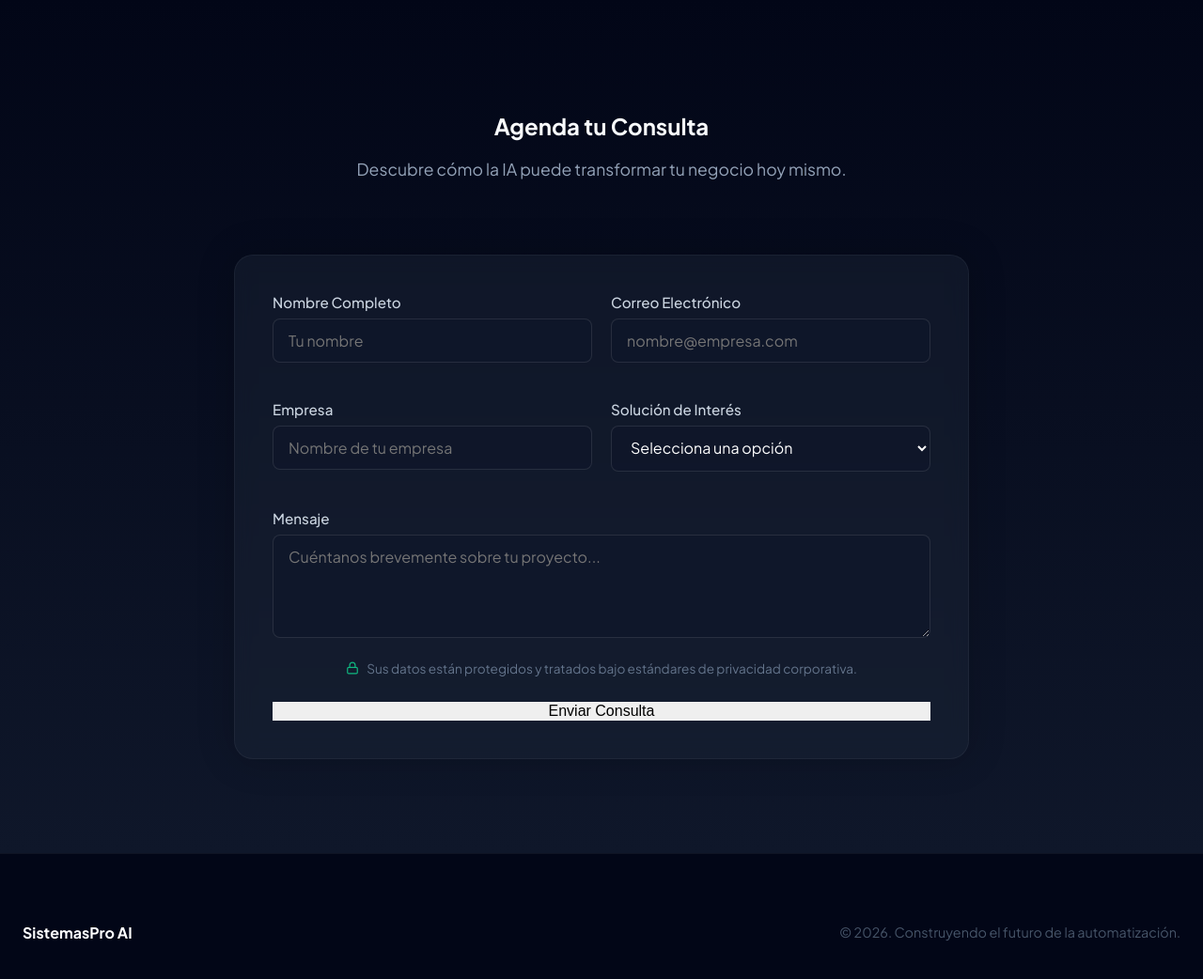
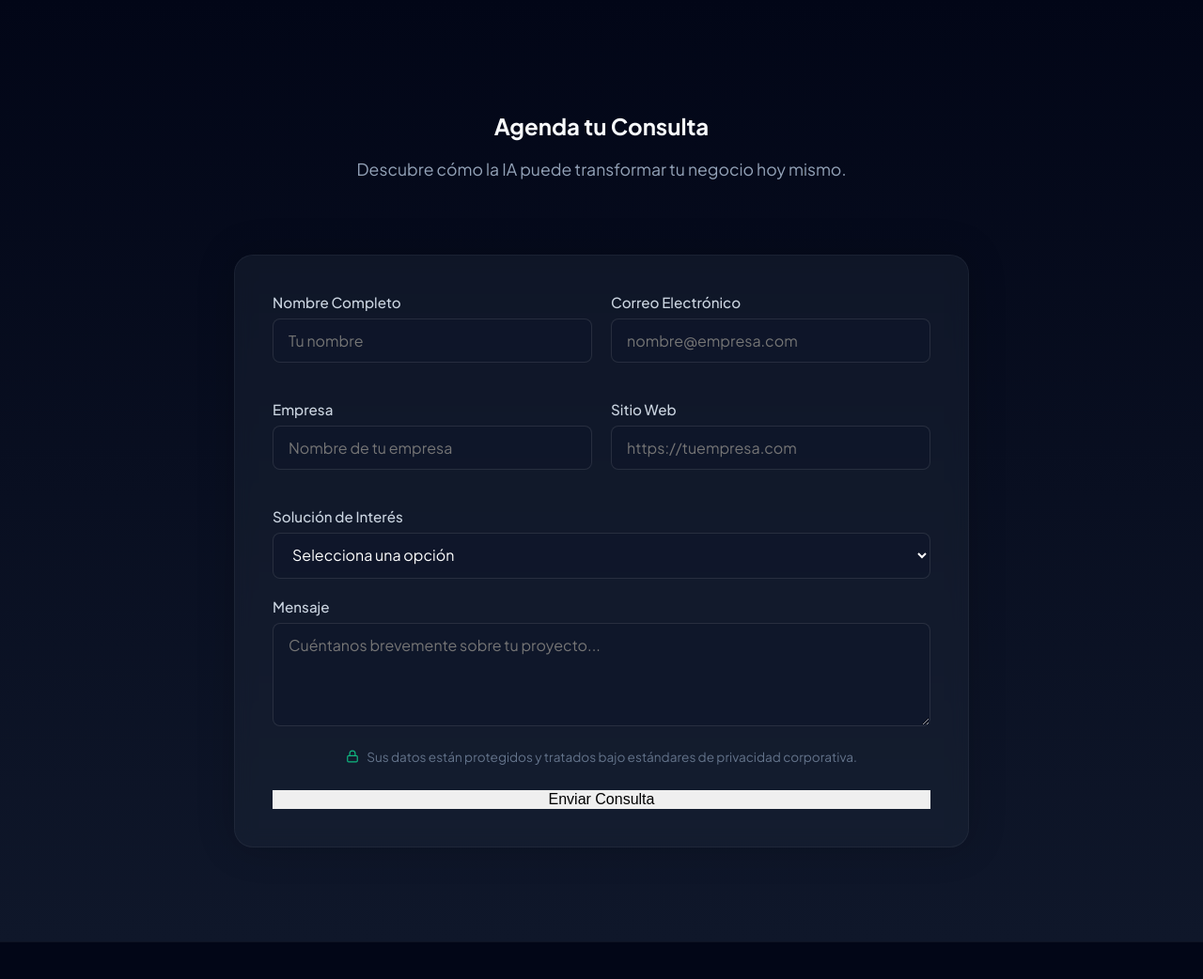
Before and after one commit to JhonPa007/sistemaspro, a Flask app: page / in a window 1280 px wide. Shown: the part 2852-3894 px from the top of the page at 94% size. Before the commit the page ends 3853 px from the top, so only its background shows below. Run offline with Flask 3, Linux system fonts and the light colour scheme.

Commit message:
feat: añade la página de aterrizaje (landing page) y soporte para el campo 'Sitio Web' en el formulario de contacto.

```diff
--- a/app.py
+++ b/app.py
@@ -104,6 +104,7 @@ def enviar_consulta():
     nombre = data.get('nombre')
     email = data.get('email')
     empresa = data.get('empresa')
+    url_sitio = data.get('url_sitio', 'No especificado')
     solucion = data.get('solucion')
     mensaje = data.get('mensaje')
 
@@ -120,6 +121,7 @@ Nuevo contacto desde la web:
 
 Nombre: {nombre}
 Empresa: {empresa}
+Sitio Web: {url_sitio}
 Email: {email}
 Solución de Interés: {solucion}
 
--- a/templates/landing.html
+++ b/templates/landing.html
@@ -243,6 +243,12 @@
                             <input type="text" id="empresa" name="empresa" required placeholder="Nombre de tu empresa">
                         </div>
                         <div class="form-group">
+                            <label for="url_sitio">Sitio Web</label>
+                            <input type="url" id="url_sitio" name="url_sitio" placeholder="https://tuempresa.com">
+                        </div>
+                    </div>
+
+                    <div class="form-group">
                         <label for="solucion">Solución de Interés</label>
                         <select id="solucion" name="solucion" required>
                             <option value="" disabled selected>Selecciona una opción</option>
@@ -251,7 +257,6 @@
                             <option value="GoHighLevel">GoHighLevel (CRM & Ventas)</option>
                             <option value="Consultoría General">Consultoría General</option>
                         </select>
-                        </div>
                     </div>
 
                     <div class="form-group">
@@ -296,6 +301,7 @@
                 nombre: document.getElementById('nombre').value,
                 email: document.getElementById('email').value,
                 empresa: document.getElementById('empresa').value,
+                url_sitio: document.getElementById('url_sitio').value,
                 solucion: document.getElementById('solucion').value,
                 mensaje: document.getElementById('mensaje').value
             };
```
Lines whose indentation alone changed are shown as unchanged.
